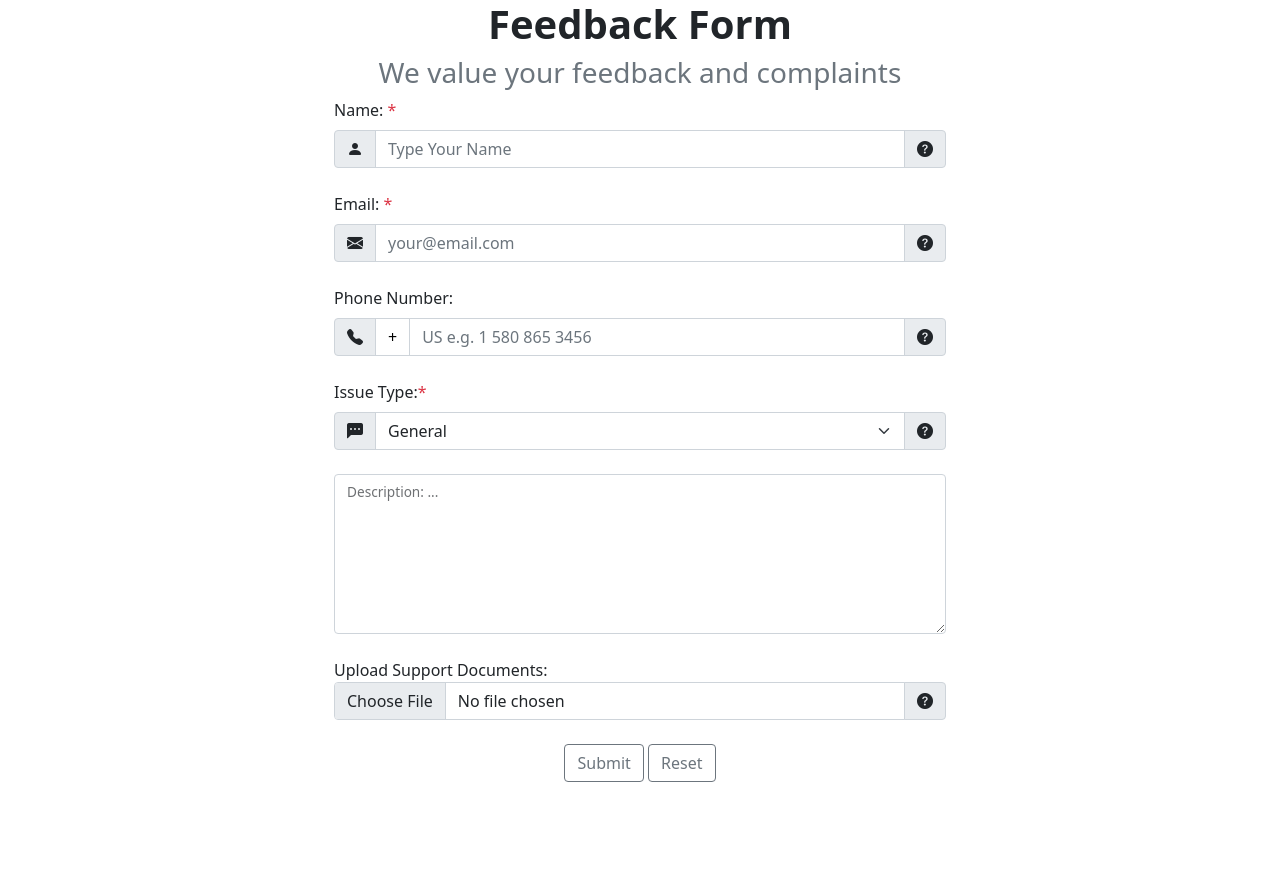
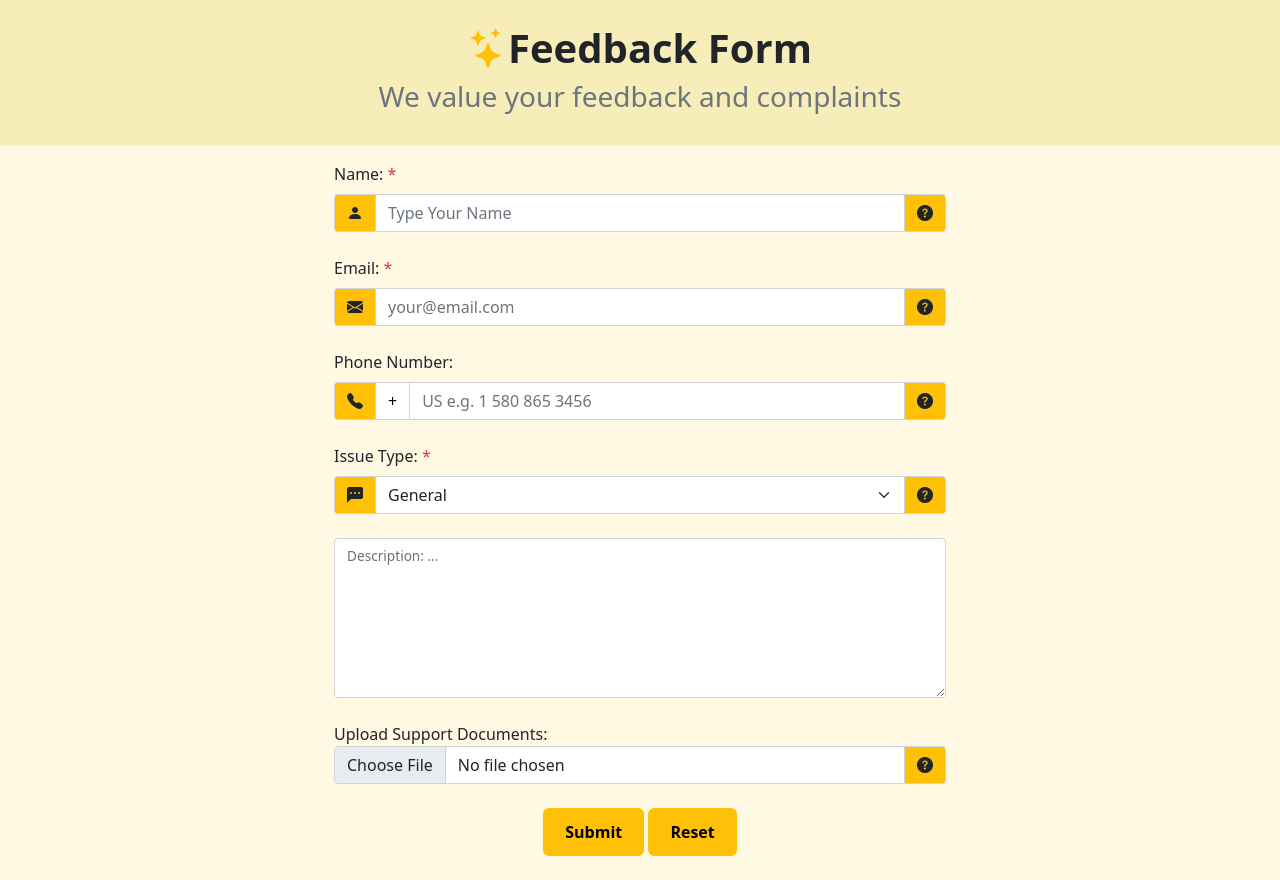
Before and after one commit to DJMax2007/M-squared, a Flask app: template templates/feedback.html in a window 1280 px wide. Before the commit the page ends 782 px from the top, so only its background shows below. Run offline with Flask 3, Linux system fonts and the light colour scheme; the template is opened without the code that fills it, so the values that code supplies are empty; some libraries are stand-ins or nearby versions.

Commit message:
Design done

```diff
--- a/static/feedback.css
+++ b/static/feedback.css
@@ -0,0 +1,32 @@
+html{
+    font-size: 16px;
+}
+
+body {
+  background-color: #FFF9E3;
+}
+
+#main {
+    background-color:#F6EDB8;
+}
+
+#content {
+    background-color: #FFF9E3;
+}
+
+.custom-btn {
+  background-color: #ffc107;
+  color: #000;
+  border: 2px solid #ffc107;
+  padding: 10px 20px;
+  font-weight: bold;
+  border-radius: 6px;
+  cursor: pointer;
+  transition: all 0.3s ease;
+}
+
+.custom-btn:hover {
+  background-color: #c99a0b;
+  border-color: #ffc107;
+  box-shadow: 0 0 10px #ffc107;
+}
--- a/templates/feedback.html
+++ b/templates/feedback.html
@@ -8,22 +8,27 @@
     <link rel="stylesheet" href="/static/feedback.css" />
   </head>
   <body>
-    <div class="text-center">
-      <h1 class="fw-bold fs-1">Feedback Form</h2>
+    <section id="main">
+      <div class="text-center py-4">
+        <h1 class="fw-bold text-dark">
+          <i class="bi bi-stars text-warning"></i>Feedback Form
+        </h1>
         <h3 class="text-secondary">We value your feedback and complaints</h3>
       </div>
+    </section>
 
+    <section id="content">
       <div class="container-fluid justify-content-center d-flex align-items-center">
         <div class="col-12 col-sm-10 col-md-8 col-lg-6 px-2">
           <form>
 
-          <label for="name" class="form-label">
+            <label for="name" class="form-label pt-3">
               Name: <span class="text-danger" data-bs-toggle="tooltip" data-bs-placement="top" title="Required">*</span>
             </label>
             <div class="input-group mb-4">
-            <span class="input-group-text"><i class="bi bi-person-fill"></i></span>
+              <span class="input-group-text bg-warning"><i class="bi bi-person-fill"></i></span>
               <input type="text" id="name" class="form-control" placeholder="Type Your Name" />
-            <span class="input-group-text">
+              <span class="input-group-text bg-warning">
                 <span class="info" data-bs-placement="bottom" title="Type in your First and Last Name">
                   <i class="bi bi-question-circle-fill"></i>
                 </span>
@@ -34,9 +39,9 @@
               Email: <span class="text-danger" data-bs-toggle="tooltip" data-bs-placement="top" title="Required">*</span>
             </label>
             <div class="input-group mb-4">
-            <span class="input-group-text"><i class="bi bi-envelope-fill"></i></span>
+              <span class="input-group-text bg-warning"><i class="bi bi-envelope-fill"></i></span>
               <input type="email" id="email" class="form-control" placeholder="your@email.com" />
-            <span class="input-group-text">
+              <span class="input-group-text bg-warning">
                 <span class="info" data-bs-placement="bottom" title="Type in your email address">
                   <i class="bi bi-question-circle-fill"></i>
                 </span>
@@ -47,12 +52,12 @@
               Phone Number:
             </label>
             <div class="input-group mb-4">
-            <span class="input-group-text"><i class="bi bi-telephone-fill"></i></span>
+              <span class="input-group-text bg-warning"><i class="bi bi-telephone-fill"></i></span>
               <span class="input-group-text" style="background-color: white; color: black;">
                 +
               </span>
               <input type="tel" class="form-control" id="phone" placeholder="US e.g. 1 580 865 3456"/>
-            <span class="input-group-text">
+              <span class="input-group-text bg-warning">
                 <span class="info" data-bs-placement="bottom" title="Enter your full phone number including area code">
                   <i class="bi bi-question-circle-fill"></i>
                 </span>
@@ -60,17 +65,17 @@
             </div>
 
             <label for="issue" class="form-label">
-            Issue Type:<span class="text-danger" data-bs-toggle="tooltip" data-bs-placement="top" title="Required">*</span>
+              Issue Type: <span class="text-danger" data-bs-toggle="tooltip" data-bs-placement="top" title="Required">*</span>
             </label>
             <div class="input-group mb-4">
-            <span class="input-group-text"><i class="bi bi-chat-left-dots-fill"></i></span>
+              <span class="input-group-text bg-warning"><i class="bi bi-chat-left-dots-fill"></i></span>
               <select class="form-select" id="issue">
                 <option value="general">General</option>
                 <option value="complaint">Complaint</option>
                 <option value="information_request">Information Request</option>
                 <option value="other">Other</option>
               </select>
-            <span class="input-group-text">
+              <span class="input-group-text bg-warning">
                 <span class="info" data-bs-placement="bottom" title="Pick the type of issue you are reporting">
                   <i class="bi bi-question-circle-fill"></i>
                 </span>
@@ -87,29 +92,20 @@
               <label for="upload"><span class="form-label">Upload Support Documents:</span></label>
               <div class="d-flex input-group">
                 <input class="form-control" type="file" id="upload">
-              <span class="input-group-text info" data-bs-toggle="tooltip" data-bs-placement="bottom" title="Upload a file relevant to the issue.">
+                <span class="input-group-text info bg-warning" data-bs-toggle="tooltip" data-bs-placement="bottom" title="Upload a file relevant to the issue.">
                   <i class="bi bi-question-circle-fill"></i>
                 </span>
               </div>
             </div>
 
             <div class="mb-4 text-center">
-            <input type="submit" value="Submit" class="btn btn-outline-secondary"/>
-            <input type="reset" value="Reset" class="btn btn-outline-secondary" />
+              <input type="submit" value="Submit" class="custom-btn"/>
+              <input type="reset" value="Reset" class="custom-btn" />
             </div>
           </form>
         </div>
       </div>
-
-    <script>
-      const countryCodeSelect = document.getElementById('country-code');
-      const phoneInput = document.getElementById('phone');
-      countryCodeSelect.addEventListener('change', () => {
-        const selectedOption = countryCodeSelect.options[countryCodeSelect.selectedIndex];
-        phoneInput.placeholder = selectedOption.getAttribute('data-placeholder') || 'Enter phone number';
-      });
-      countryCodeSelect.dispatchEvent(new Event('change'));
-    </script>
+    </section>
 
     <script src="https://cdn.jsdelivr.net/npm/bootstrap@5.3.7/dist/js/bootstrap.bundle.min.js" integrity="sha384-ndDqU0Gzau9qJ1lfW4pNLlhNTkCfHzAVBReH9diLvGRem5+R9g2FzA8ZGN954O5Q" crossorigin="anonymous"></script>
   </body>
```
Lines whose indentation alone changed are shown as unchanged.
